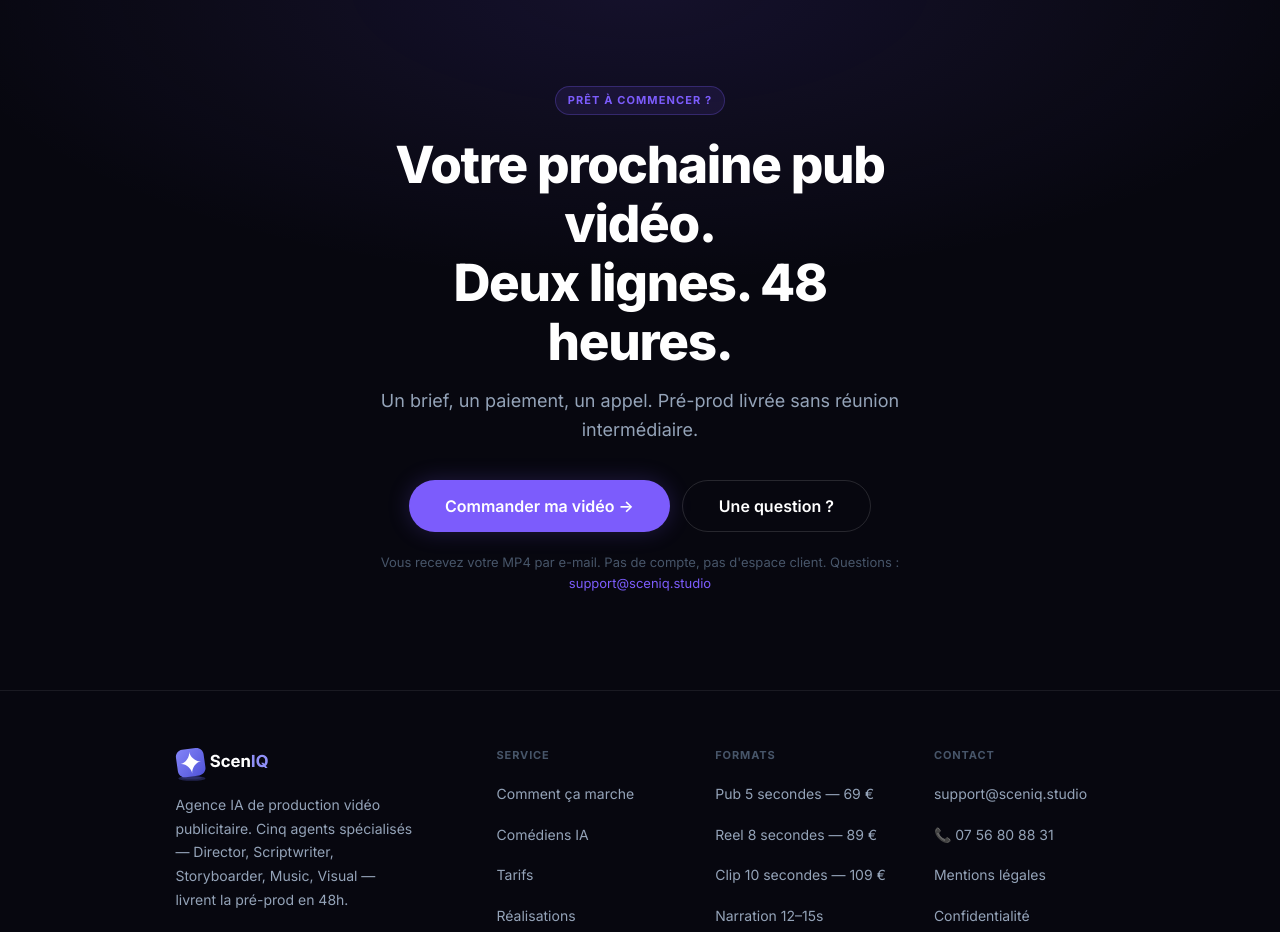
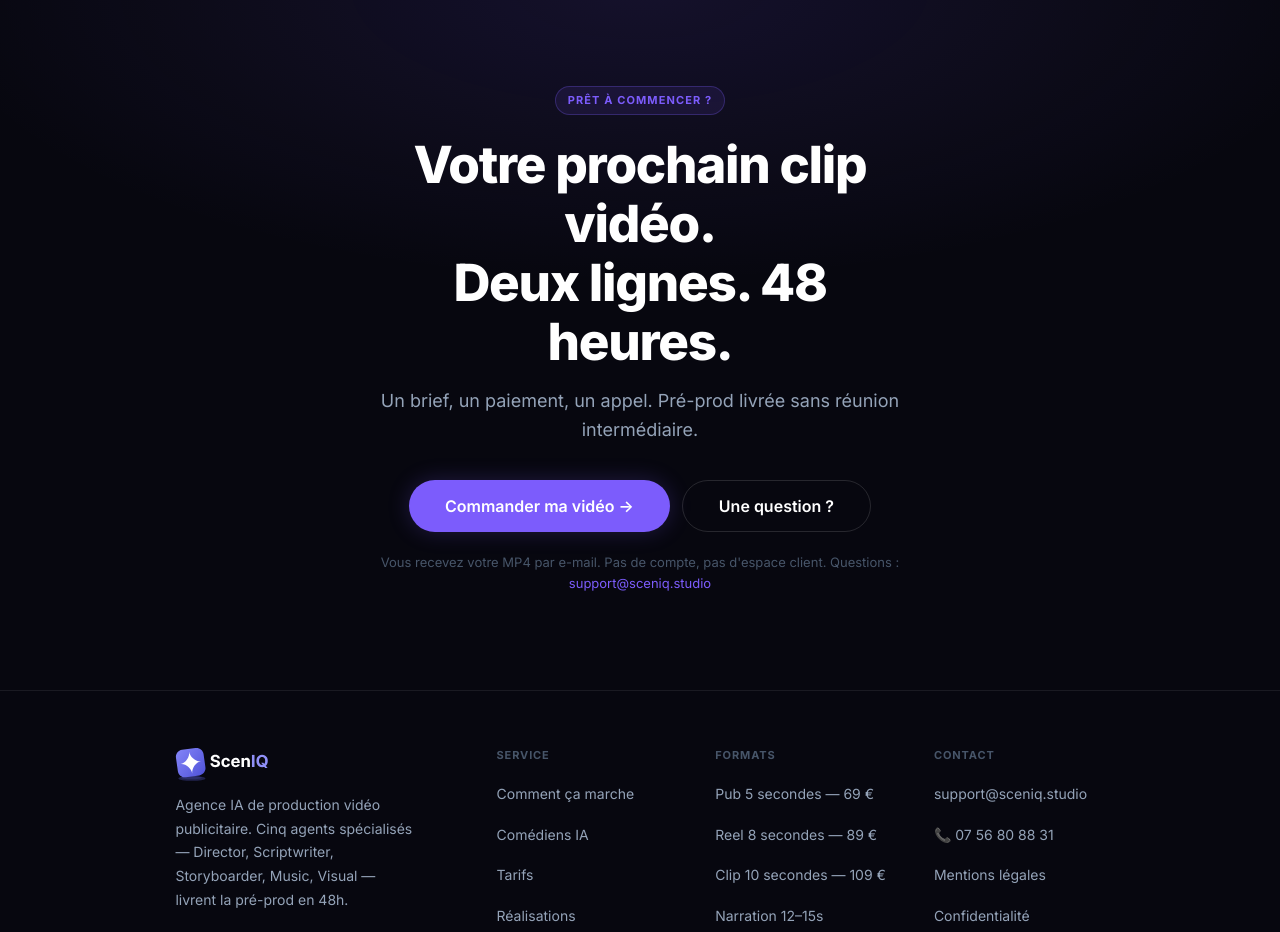
Before and after one commit to sceniqstudio/sceniq, a Next.js app: page / in a window 1280 px wide. Shown: the part 8980-9912 px from the top of the page. Built offline with nearby package versions, Linux system fonts and the light colour scheme; no server answers.

Commit message:
fix(copy): pub vidéo → clip vidéo + On vous rappelle checkout

```diff
--- a/app/page.tsx
+++ b/app/page.tsx
@@ -1082,7 +1082,7 @@ export default function HomePage() {
         <div className="lv2-si">
           <div className="lv2-final-cta-inner">
             <div className="lv2-label" style={{ margin: '0 auto 20px' }}>Prêt à commencer ?</div>
-            <h2>Votre prochaine pub vidéo.<br />Deux lignes. 48 heures.</h2>
+            <h2>Votre prochain clip vidéo.<br />Deux lignes. 48 heures.</h2>
             <p className="lv2-final-cta-sub">
               Un brief, un paiement, un appel. Pré-prod livrée sans réunion intermédiaire.
             </p>
```
